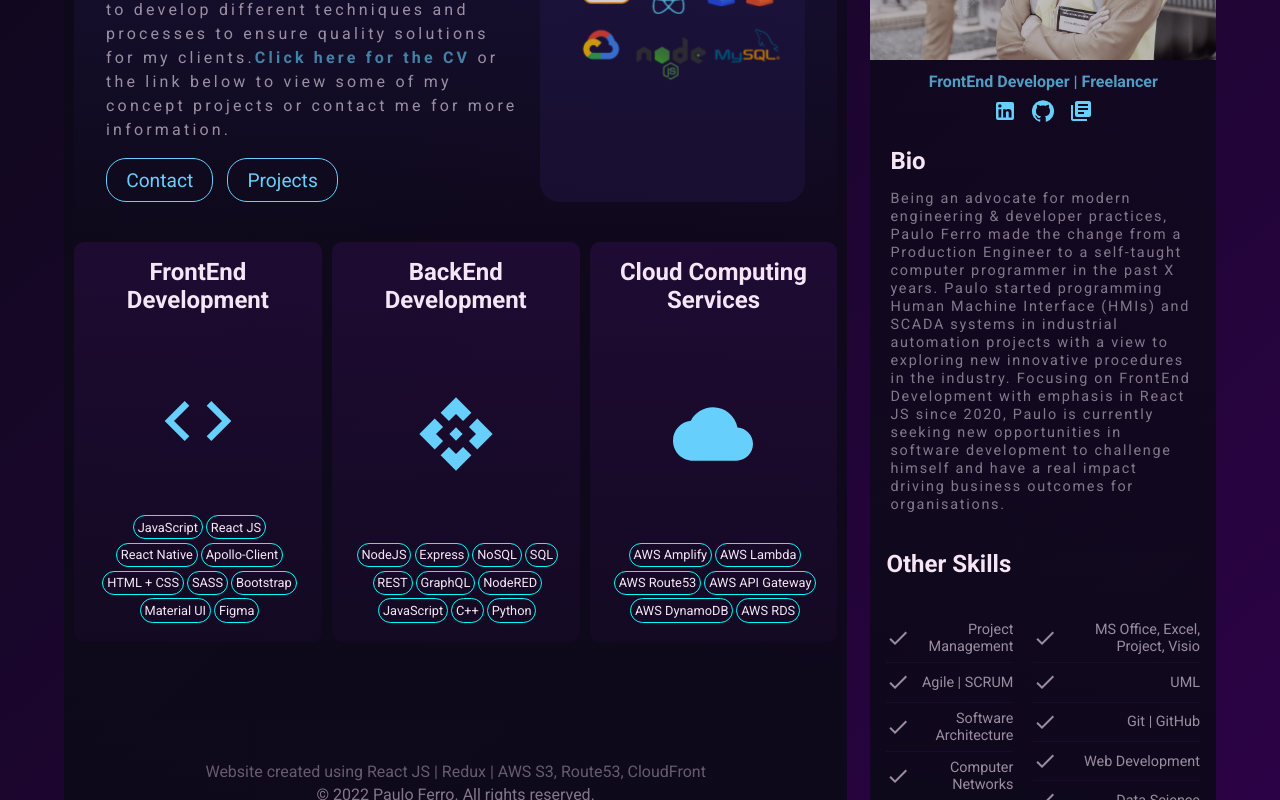
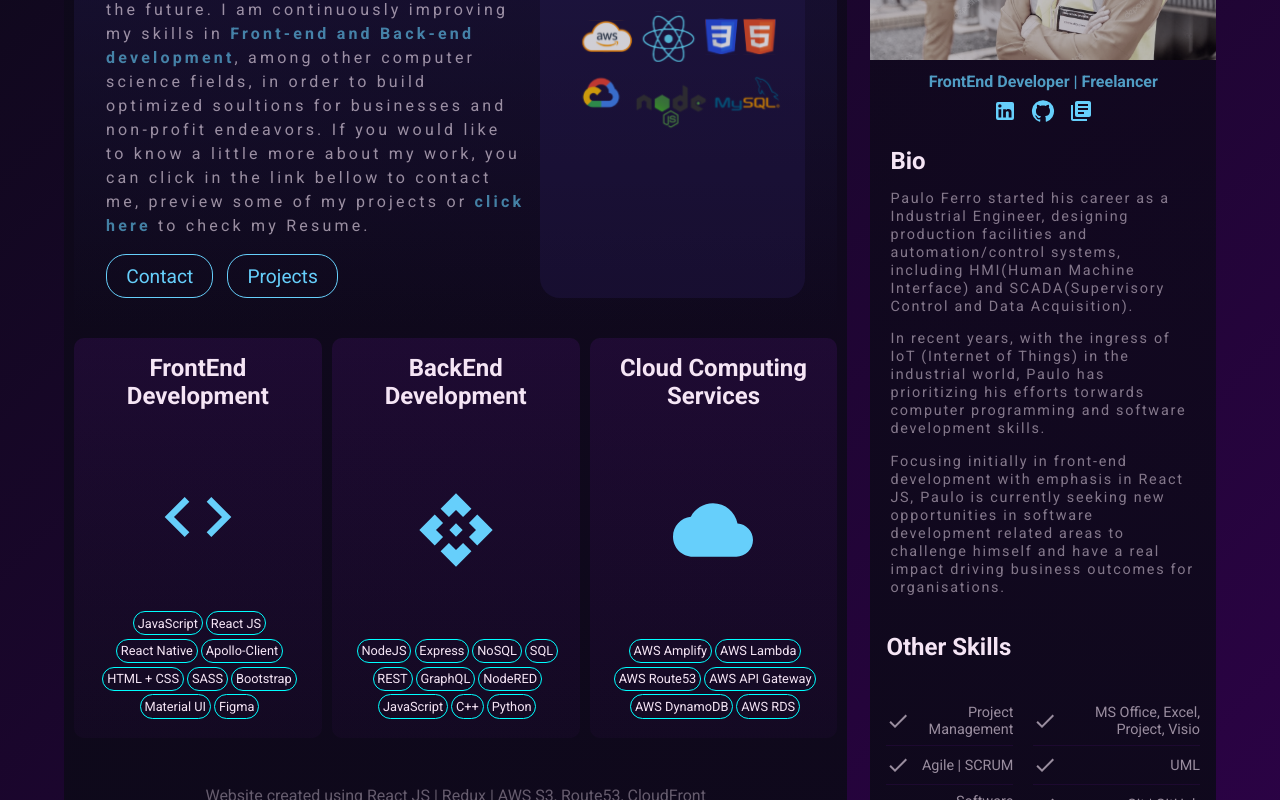
Before and after one commit to paulorf87/dev-portfolio, a React (Create React App) app: page / in a window 1280 px wide. Shown: the part 280-1080 px from the top of the page. Built offline with nearby package versions, Linux system fonts and the light colour scheme.

Commit message:
Bio revised.

```diff
--- a/src/pages/Home/_HomeBanner/HomeBanner.jsx
+++ b/src/pages/Home/_HomeBanner/HomeBanner.jsx
@@ -22,10 +22,12 @@ const HomeBanner = () => {
                 <span>Developer Portfolio</span> UI/UX & WebApps
             </h1>
             <p className="home-banner-text-subtitle">
-                I am a passionate, self-taught computer programmer who believes in impacting society through the use of technology.
-                I am constantly improving my frontend and backend development skills in order to develop different
-                techniques and processes to ensure quality solutions for my clients.
-                <a href="/docs/cs-git.pdf" target="_blank">Click here for the CV</a> or the link below to view some of my concept projects or contact me for more information.
+                I am a passionate, industrial engineer and self-taught computer programmer, who believes in the merge of
+                IT (Information Technology) and OT (Operational Technology) as the way for the future. I am continuously
+                improving my skills in <strong>Front-end and Back-end development</strong>, among other computer science
+                fields, in order to build optimized soultions for businesses and non-profit endeavors.
+                If you would like to know a little more about my work, you can click in the link bellow to contact me,
+                preview some of my projects or <a href="/docs/dev-cv.pdf" target="_blank"> click here</a> to check my Resume.
             </p>
             <div className="home-banner-actions">
                 <Button onClick={()=>setContactOpen(true)}>Contact</Button>
--- a/src/pages/Home/_HomeBanner/HomeBanner.scss
+++ b/src/pages/Home/_HomeBanner/HomeBanner.scss
@@ -35,6 +35,9 @@
       font-weight: bold;
       text-decoration: none;
     }
+    strong {
+      color: $qua-color;
+    }
   }
   &-actions {
     margin-top: 1em;
--- a/src/pages/Home/_HomeFooter/HomeFooter.jsx
+++ b/src/pages/Home/_HomeFooter/HomeFooter.jsx
@@ -5,7 +5,7 @@ import "./HomeFooter.scss";
 const HomeFooter = () => {
     return <footer className="home-footer">
         <p className="footer-note">Website created using React JS | Redux | AWS S3, Route53, CloudFront</p>
-        <p className="copyright">© 2022 Paulo Ferro. All rights reserved.</p>
+        <p className="copyright">© 2022 Paulo Ferro.</p>
     </footer>
 }
 
--- a/src/pages/Home/_HomeFooter/HomeFooter.scss
+++ b/src/pages/Home/_HomeFooter/HomeFooter.scss
@@ -1,11 +1,11 @@
 .home-footer {
-    margin-top: 7.5em;
-    display: flex;
-    flex-direction: column;
-    align-items: center;
-    opacity: .5;
-    .footer-note{
-        opacity: .75;
-        margin-bottom: .25em;
-    }
+  margin-top: 3em;
+  display: flex;
+  flex-direction: column;
+  align-items: center;
+  opacity: 0.5;
+  .footer-note {
+    opacity: 0.75;
+    margin-bottom: 0.25em;
+  }
 }
--- a/src/pages/Home/_SideBio/SideBio.jsx
+++ b/src/pages/Home/_SideBio/SideBio.jsx
@@ -6,15 +6,20 @@ const SideBio = () => {
     return <div className="side-bio">
         <h2>Bio</h2>
         <p>
-        Being an advocate for modern engineering & developer practices,
-        Paulo Ferro made the change from a Production Engineer to a self-taught
-        computer programmer in the past X years. Paulo started programming Human
-        Machine Interface (HMIs) and SCADA systems in industrial automation projects
-        with a view to exploring new innovative procedures in the industry.
-        Focusing on FrontEnd Development with emphasis in React JS since 2020,
-        Paulo is currently seeking new opportunities in software development to
-        challenge himself and have a real impact driving business outcomes for organisations.
+            Paulo Ferro started his career as a Industrial Engineer, designing production facilities and
+            automation/control systems, including HMI(Human Machine Interface) and SCADA(Supervisory Control and Data Acquisition).
         </p>
+        <p>
+            In recent years, with the ingress of IoT (Internet of Things) in the industrial world,
+            Paulo has prioritizing his efforts torwards computer programming and software development skills.
+
+        </p>
+        <p>
+            Focusing initially in front-end development with emphasis in React JS,
+            Paulo is currently seeking new opportunities in software development related areas to
+            challenge himself and have a real impact driving business outcomes for organisations.
+        </p>
+
 
     </div>
 }
--- a/src/pages/Home/_SideBio/SideBio.scss
+++ b/src/pages/Home/_SideBio/SideBio.scss
@@ -1,11 +1,11 @@
-.side-bio{
-    padding:1.25em;
-    p{
-        margin-top: 1em;
-        opacity: .5;
-        font-size: .9rem;
-        letter-spacing: .12em;
-        line-height: 1.25;
-        text-align:left;
-    }
+.side-bio {
+  padding: 1.25em;
+  p {
+    margin-top: 1em;
+    opacity: 0.5;
+    font-size: 0.9rem;
+    letter-spacing: 0.12em;
+    line-height: 1.25;
+    text-align: left;
+  }
 }
--- a/src/pages/Home/_SideSocial/SideSocial.jsx
+++ b/src/pages/Home/_SideSocial/SideSocial.jsx
@@ -15,7 +15,7 @@ const SideSocial = () => {
         </a>
         <a rel="noreferrer"
         id="curriculum"
-        href="/docs/cs-git.pdf" target="_blank">
+        href="/docs/dev-cv.pdf" target="_blank">
             <LibraryBooks className="github"/>
         </a>
     </div>
```
Also changed, not shown: 1 other file (tests, documents, lock files or other folders).
